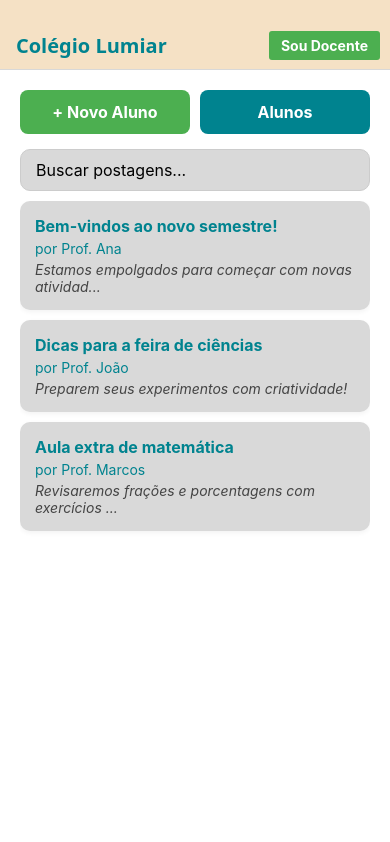
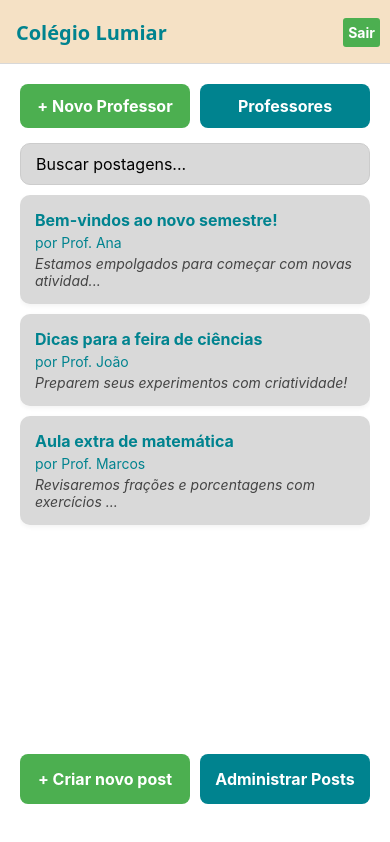
Before and after one commit to souleandromachado/blog-mobile, a React Native app: screen /Home in a window 390 px wide. Built offline with nearby package versions, Linux system fonts and the light colour scheme.

Commit message:
fix: app imports

```diff
--- a/App.js
+++ b/App.js
@@ -6,6 +6,13 @@ import LoginScreen from './screens/loginScreen';
 import PostScreen from './screens/postScreen';
 import EditPostScreen from './screens/editPostScreen';
 import CreatePostScreen from './screens/createPostScreen';
+import AdminScreen from './screens/adminScreen';
+import AlunosScreen from './screens/alunos/alunosScreen';
+import ProfessoresScreen from './screens/professores/professoresScreen';
+import EditarProfessor from './screens/professores/editarProfessor';
+import EditarAluno from './screens/alunos/editarAluno';
+import CadastrarProfessor from './screens/professores/cadastrarProfessor';
+import CadastrarAluno from './screens/alunos/cadastrarAluno';
 
 const Stack = createNativeStackNavigator();
 
@@ -18,6 +25,13 @@ export default function App() {
         <Stack.Screen name="Login" component={LoginScreen} />
         <Stack.Screen name="Home" component={HomeScreen} />
         <Stack.Screen name="CreatePost" component={CreatePostScreen} options={{ title: 'Nova Postagem' }} />
+        <Stack.Screen name="AdminScreen" component={AdminScreen} options={{ title: 'Administração' }} />
+        <Stack.Screen name="AlunosScreen" component={AlunosScreen} options={{ title: 'Alunos' }} />
+        <Stack.Screen name="ProfessoresScreen" component={ProfessoresScreen} />
+        <Stack.Screen name="EditarProfessor" component={EditarProfessor} />
+        <Stack.Screen name="EditarAluno" component={EditarAluno} />
+        <Stack.Screen name="CadastrarProfessor" component={CadastrarProfessor} />
+        <Stack.Screen name="CadastrarAluno" component={CadastrarAluno} />
       </Stack.Navigator>
     </NavigationContainer>
   );
--- a/screens/homeScreen.js
+++ b/screens/homeScreen.js
@@ -35,25 +35,22 @@ export default function HomeScreen({ navigation }) {
   const [posts, setPosts] = useState([]);
   const [carregando, setCarregando] = useState(true);
   const [busca, setBusca] = useState('');
-  const [isLogado, setIsLogado] = useState(false);
+  const [isLogado, setIsLogado] = useState(true);
 
 useLayoutEffect(() => {
   navigation.setOptions({
     title: 'Colégio Lumiar',
     headerStyle: {
       backgroundColor: '#F5E1C5',
-      height: 70,
+      headerTitleAlign: 'left',
     },
     headerTitleStyle: {
       fontWeight: 'bold',
       fontSize: 20,
       color: '#00838F',
     },
-    headerTitleContainerStyle: {
-      paddingTop: 20,
-    },
     headerRight: () => (
-      <View style={{ paddingRight: 10, paddingTop: 20 }}>
+      <View style={{ paddingRight: 10 }}>
         <TouchableOpacity
           onPress={() => {
             if (isLogado) {
@@ -65,12 +62,12 @@ useLayoutEffect(() => {
           style={{
             backgroundColor: '#4CAF50',
             paddingVertical: 6,
-            paddingHorizontal: 12,
+            paddingHorizontal: 5,
             borderRadius: 3,
           }}
         >
           <Text style={{ color: 'white', fontWeight: 'bold', fontSize: 14 }}>
-            {isLogado ? 'Sair' : 'Sou Docente'}
+            {isLogado ? 'Sair' : 'Login'}
           </Text>
         </TouchableOpacity>
       </View>
@@ -252,7 +249,7 @@ const styles = StyleSheet.create({
   botoesContainer: {
     flexDirection: 'row',
     justifyContent: 'space-between',
-    marginTop: 20,
+    marginBottom: 20
   },
   botao: {
     flex: 1,
```
